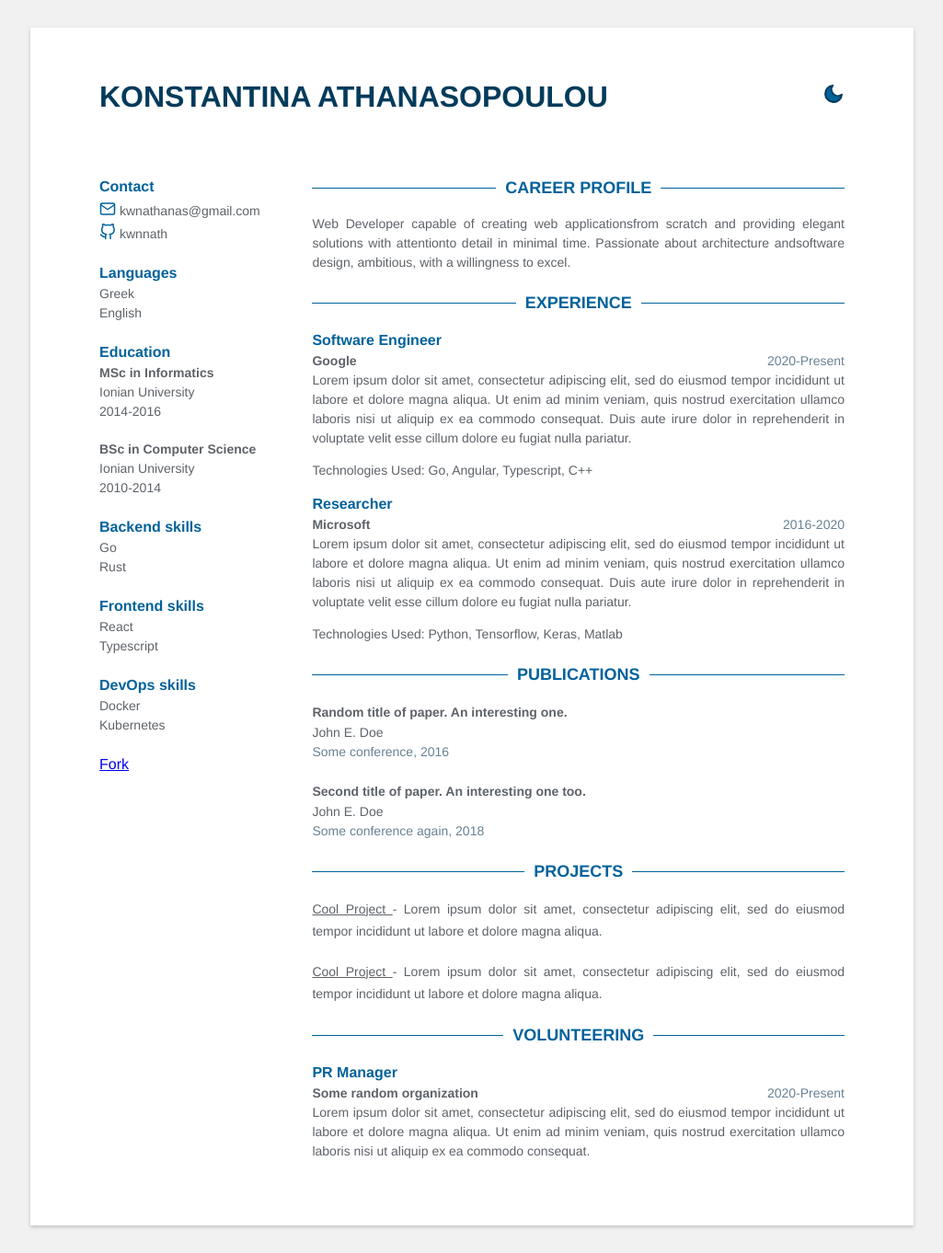
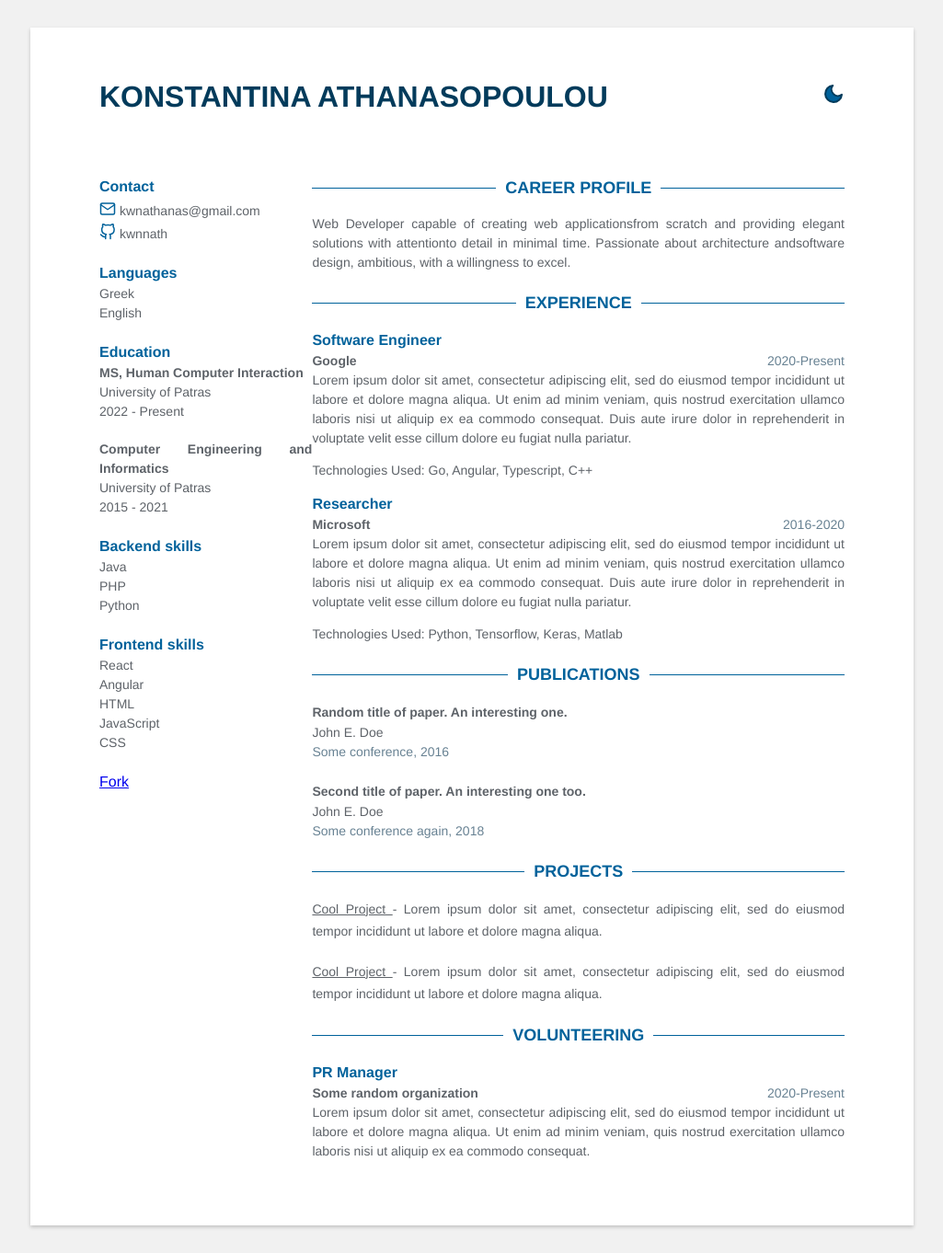
Before and after one commit to kwnnath/jekyll-cv, a Jekyll site: the page built from index.html, in a window 1280 px wide. Shown: the whole page at 92% size, without its empty margins (127-1152 px from the left). Built offline with Jekyll 4.4.1, drawn with Linux system fonts in a browser that asks for light colours.

Commit message:
Update data.yml

```diff
--- a/_data/data.yml
+++ b/_data/data.yml
@@ -16,27 +16,27 @@ languages:
   - idiom: English
 
 education:
-  - degree: MSc in Informatics
-    time: 2014-2016
-    university: Ionian University
+  - degree: MS, Human Computer Interaction
+    time: 2022 - Present
+    university: University of Patras
 
-  - degree: BSc in Computer Science
-    time: 2010-2014
-    university: Ionian University
+  - degree: Computer Engineering and Informatics
+    time: 2015 - 2021
+    university: University of Patras
 
 skills:
   - category: Backend
     skill:
-      - Go
-      - Rust
+      - Java
+      - PHP
+      - Python
   - category: Frontend
     skill:
       - React
-      - Typescript
-  - category: DevOps
-    skill:
-      - Docker
-      - Kubernetes
+      - Angular
+      - HTML
+      - JavaScript
+      - CSS
 
 # Profile
 profile: |
```
